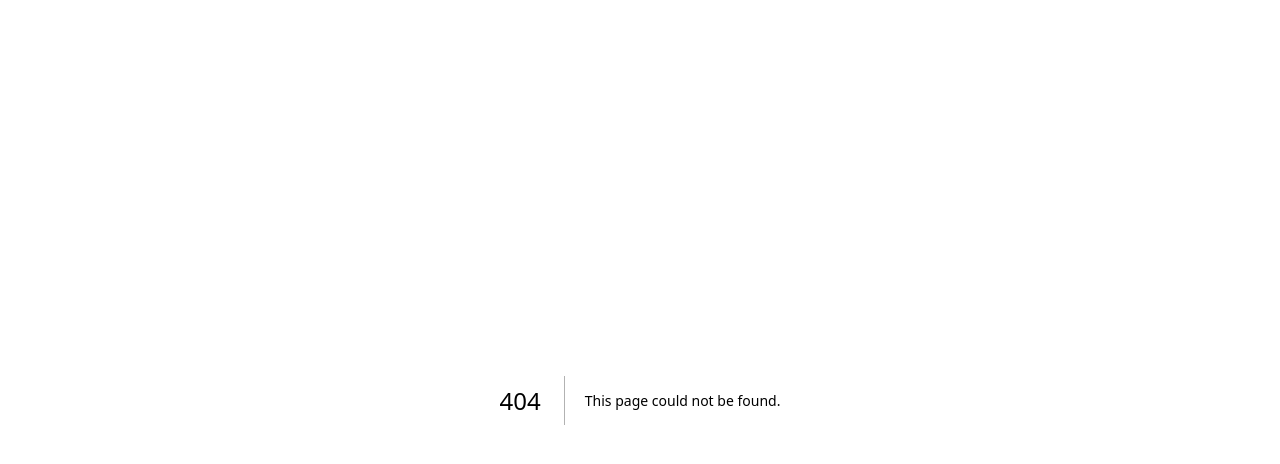
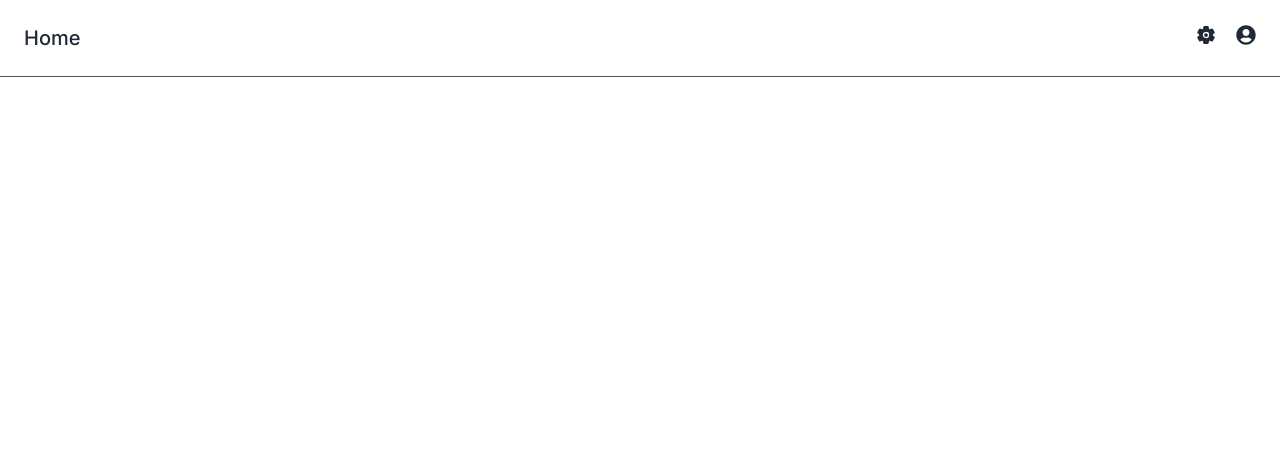
Before and after one commit to froilanimnida/agenda-alchemy, a Next.js app: page /app in a window 1280 px wide. Before the commit this address had no page. Shown: the top 464 px of the page. Built offline with nearby package versions, Linux system fonts and the light colour scheme.

Commit message:
added app main layout

```diff
--- /dev/null
+++ b/app/app/page.tsx
@@ -0,0 +1,12 @@
+import React from 'react'
+import ApplicationNavBar from '../components/ApplicationNavBar'
+
+const App = () => {
+  return (
+    <main>
+      <ApplicationNavBar/>
+    </main>
+  )
+}
+
+export default App
--- /dev/null
+++ b/app/components/ApplicationNavBar.tsx
@@ -0,0 +1,25 @@
+import React from 'react'
+import { IoSettings } from "react-icons/io5"
+import { FaUserCircle } from "react-icons/fa"
+
+const ApplicationNavBar = () => {
+  return (
+    <nav className='backdrop-blur-xl flex justify-between items-center p-6 border-b border-b-gray-600'>
+      <h1 className='font-medium text-xl'>Home</h1>
+      <ul className='flex justify-center items-center gap-5'>
+        <li>
+          <div className="tooltip tooltip-bottom tooltip-primary" data-tip="Settings">
+            <IoSettings size={ 20 }/>
+          </div>
+        </li>
+        <li>
+          <div className="tooltip tooltip-bottom tooltip-primary" data-tip="Profile">
+            <FaUserCircle size={ 20 }/>
+          </div>
+        </li>
+      </ul>
+    </nav>
+  )
+}
+
+export default ApplicationNavBar
```
